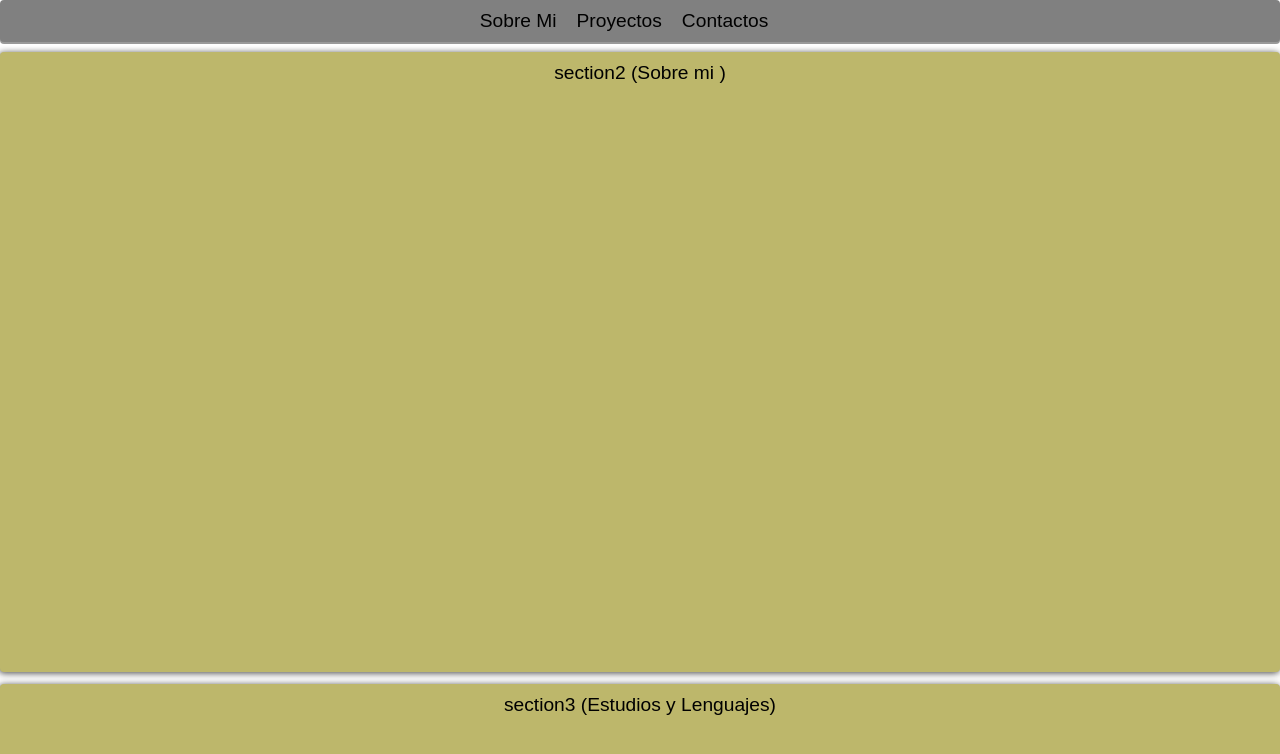
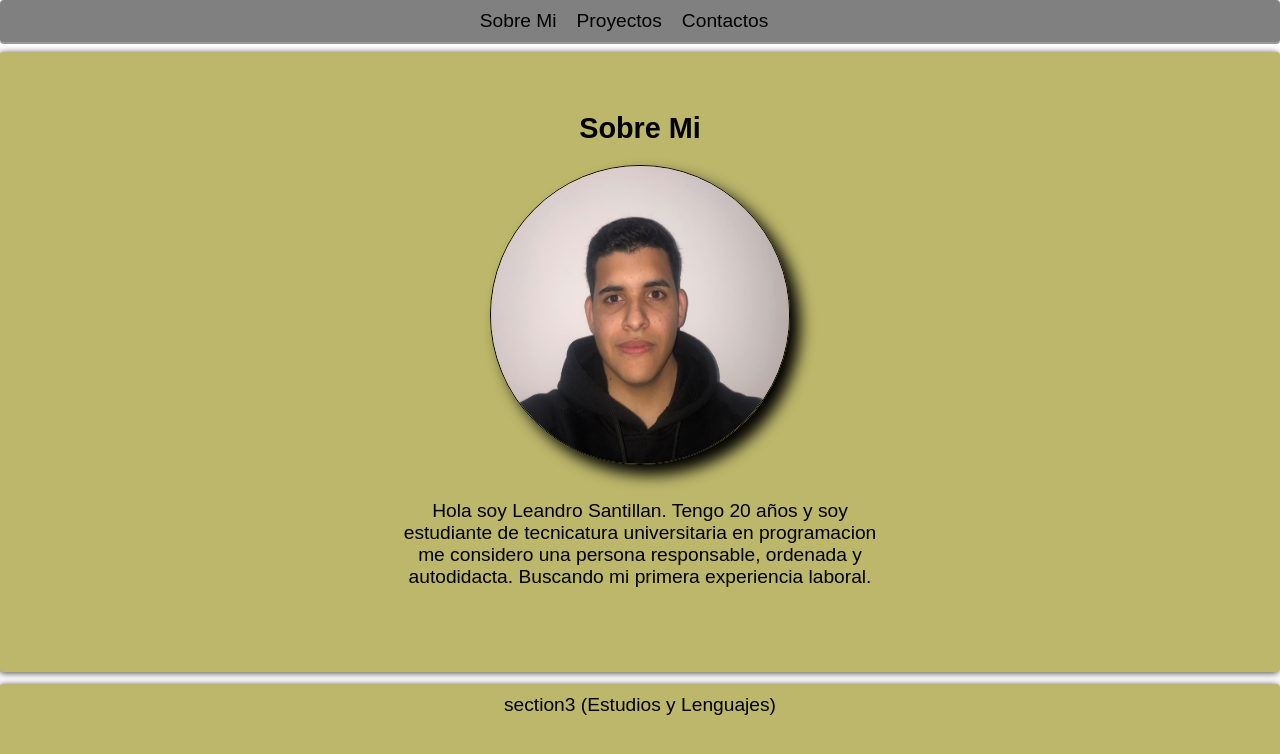
Before and after one commit to Leandr0Dev/leandr0dev.github.io, a plain HTML site: page index.html in a window 1280 px wide. Shown: the top 754 px of the page. Drawn offline with Linux system fonts and the light colour scheme.

Commit message:
Boceto Sobre Mi Desde Testing

```diff
--- a/estilo.css
+++ b/estilo.css
@@ -77,8 +77,34 @@ a:hover{
 .section2{
     grid-area: section2;
     background-color:darkkhaki;
+    display: flex;
+    flex-direction: column;
+    align-items: center;
 }
 
+.div-sobremi{
+    width: 500px;
+    margin-top: 50px;
+}
+
+.div-sobremi-h2{
+    margin-bottom: 20px;
+}
+
+.div-sobremi-img{
+   border-radius: 100%;
+   width: 300px;
+   height: 300px;
+   border: solid 1px black;
+   box-shadow:10px 10px 15px black;
+
+}
+
+.div-sobremi-p{
+    margin-top: 30px;
+}
+/* FIN SOBRE MI */
+/* -------------------------------------------------------------------- */
 .section3{
     grid-area: section3;
     background-color:darkkhaki;
--- a/index.html
+++ b/index.html
@@ -20,7 +20,19 @@
     </nav>
 
 
-    <section class = "section2" id="Sobre-mi"> section2 (Sobre mi ) </section>
+    <section class = "section2" id="Sobremi">
+        <div class="div-sobremi" >
+
+            <h2 class="div-sobremi-h2">Sobre Mi</h2>
+
+            <img class="div-sobremi-img" src="sobremi.JPG" alt="leandro" >
+
+            <p class="div-sobremi-p"> Hola soy Leandro Santillan. Tengo 20 años y soy estudiante de tecnicatura universitaria en programacion
+                me considero una persona responsable, ordenada y autodidacta. Buscando mi primera experiencia laboral.</p>
+        </div>
+
+
+    </section>
 
     <section class = "section3" > section3 (Estudios y Lenguajes)</section>
 
```
Also changed, not shown: sobremi.JPG (added).
